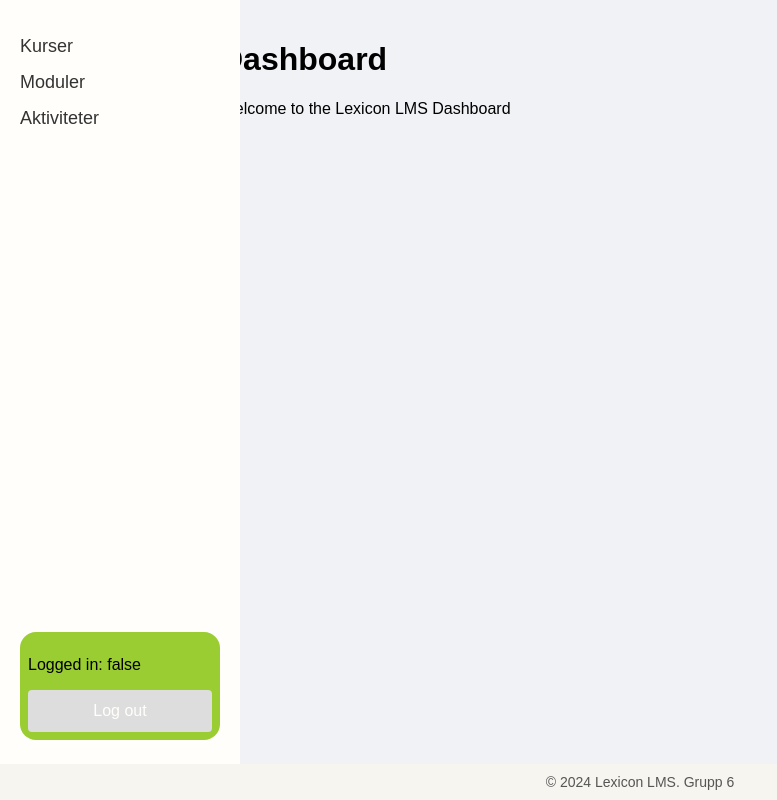
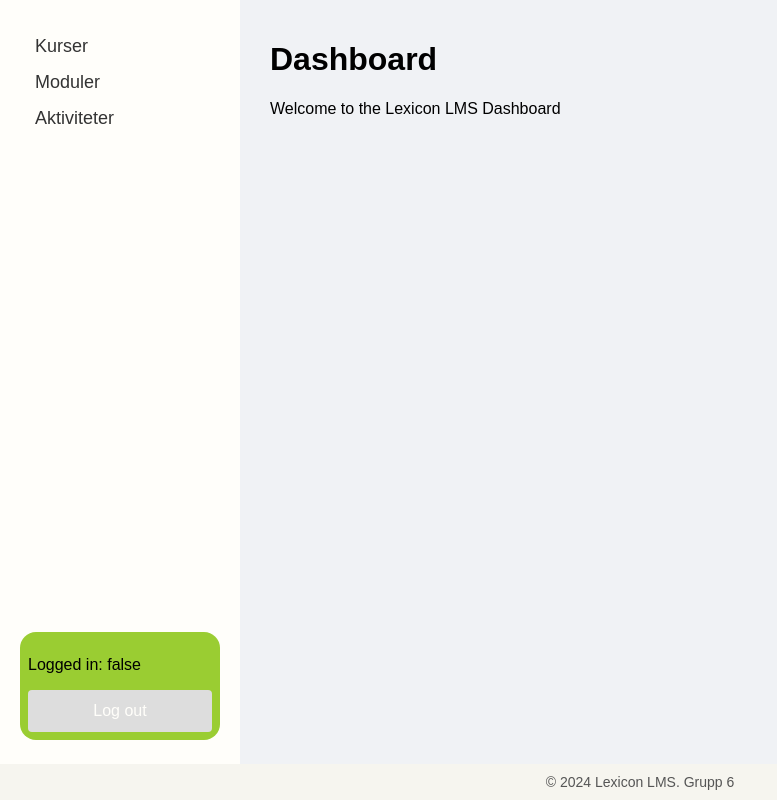
Before and after one commit to Sam-mn/Lexicon, a React (Vite) app in the folder Client/: page / in a window 1280 px wide. Shown: the whole page, without its empty margins (0-777 px from the left). Built offline with nearby package versions, Linux system fonts and the light colour scheme; a web font is replaced by a local one.

Commit message:
Task 8: Fix Navbar & Layout

```diff
--- a/Client/src/components/BaseLayout.tsx
+++ b/Client/src/components/BaseLayout.tsx
@@ -1,11 +1,14 @@
 import { ReactElement } from 'react';
 import { Outlet } from "react-router-dom";
 import { Footer } from "../components";
+import '../css/BaseLayout.css'
 
 export function BaseLayout(): ReactElement {
   return (
     <div className="app-container">
-      <Outlet />
+      <div className="content-wrapper">
+        <Outlet />
+      </div>
       <Footer />
     </div>
   );
--- /dev/null
+++ b/Client/src/css/BaseLayout.css
@@ -0,0 +1,10 @@
+.app-container {
+  display: flex;
+  flex-direction: column;
+  min-height: 100vh;
+}
+
+.content-wrapper {
+  flex: 1;
+  display: flex;
+}
--- a/Client/src/css/Layout.css
+++ b/Client/src/css/Layout.css
@@ -5,6 +5,6 @@
 
 .main-content {
   flex-grow: 1;
-    margin-left: 200px;
+  margin-left: 250px;
   padding: 20px;
 }
--- a/Client/src/css/Navbar.css
+++ b/Client/src/css/Navbar.css
@@ -14,6 +14,7 @@
 .navbar-nav {
   list-style-type: none;
   padding: 0;
+  margin-left: 15px;
 }
 
 .nav-item {
--- a/Client/src/css/index.css
+++ b/Client/src/css/index.css
@@ -14,6 +14,12 @@
 
 }
 
+body, html {
+  margin: 0;
+  padding: 0;
+  height: 100%;
+}
+
 body {
   font-family: 'Reddit Sans', sans-serif;
   background-color: var(--background-color);
--- a/Client/src/pages/DashboardPage.tsx
+++ b/Client/src/pages/DashboardPage.tsx
@@ -2,7 +2,7 @@ import { ReactElement } from 'react';
 
 export function DashboardPage(): ReactElement {
   return (
-    <div>
+    <div className="dashboard-container">
       <h1>Dashboard</h1>
       <p>Welcome to the Lexicon LMS Dashboard</p>
     </div>
```
Lines whose indentation alone changed are shown as unchanged.
